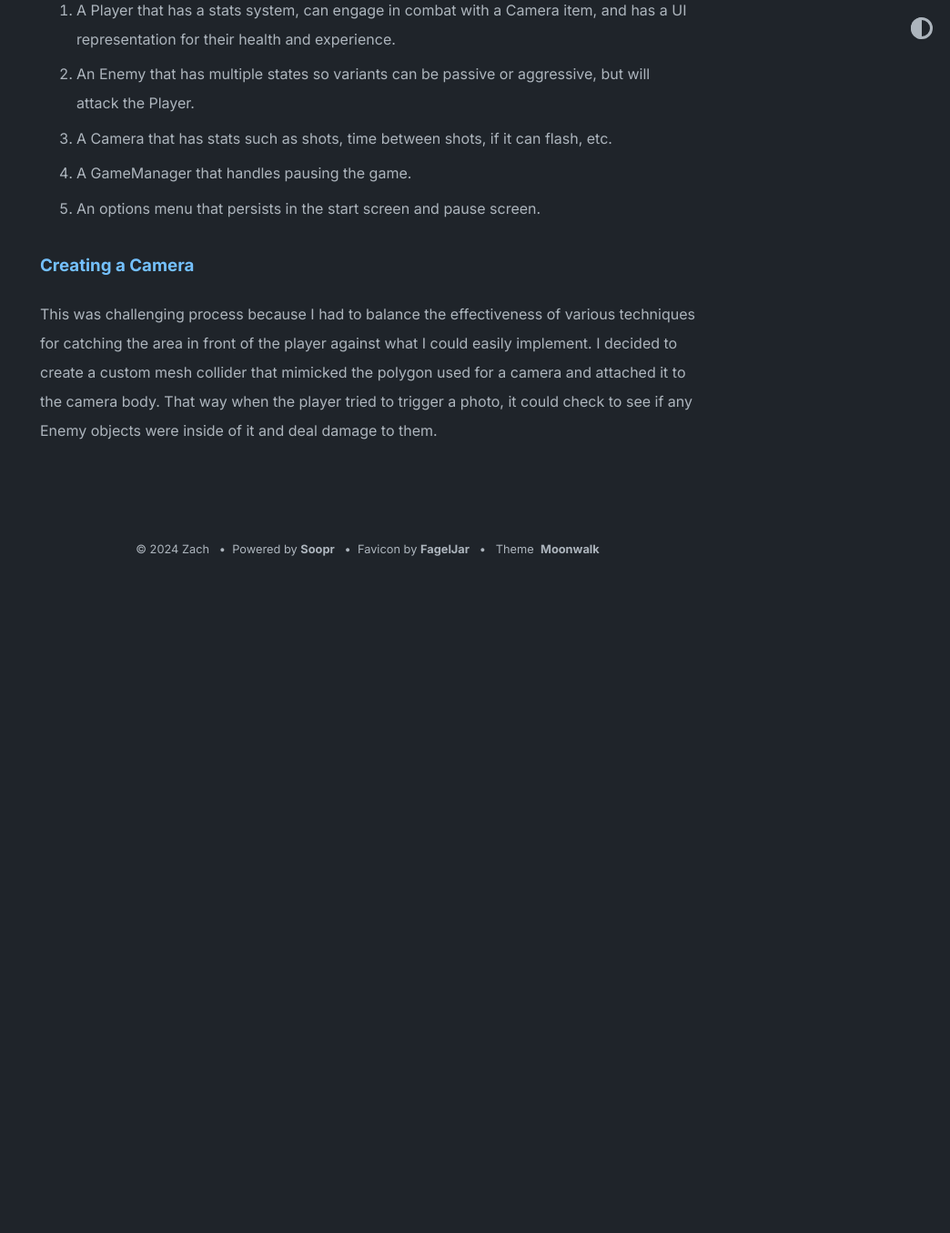
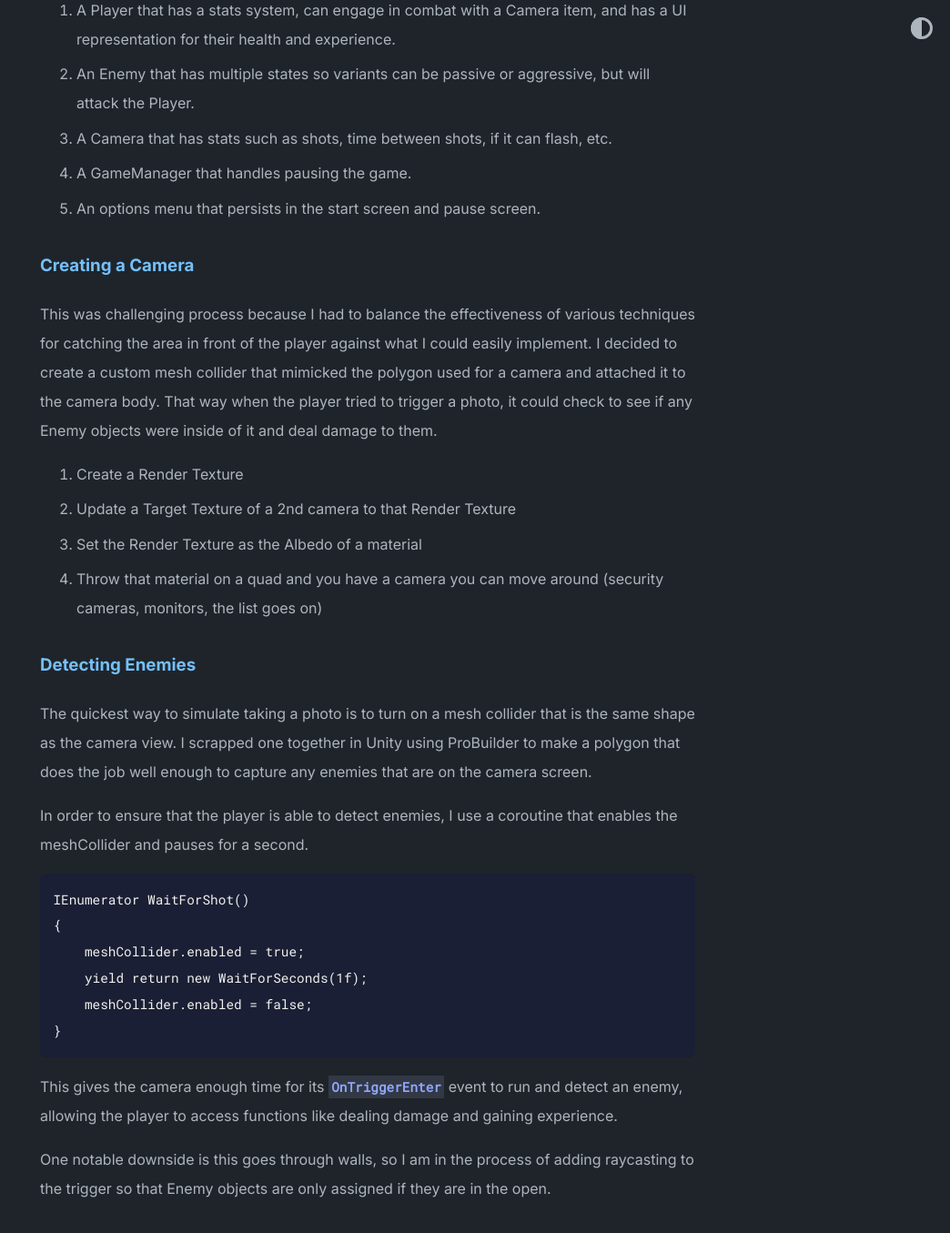
Before and after one commit to zbaileydev/zbaileydev.github.io, a Jekyll site: the page built from _posts/2024-02-07-designing-a-prototype.md, in a window 1280 px wide and 1400 px high, scrolled down 532 px. Shown: the top 1355 px of the window at 91% size, without its empty margins (236-1280 px from the left). Built offline with Jekyll 4.4.1, drawn with Linux system fonts in a browser that asks for light colours; before the commit the page ends 1162 px from its top, so only the background shows below that; some of the changed text lies outside the part shown.

Commit message:
Update 2024-02-07-designing-a-prototype.md

````diff
--- a/_posts/2024-02-07-designing-a-prototype.md
+++ b/_posts/2024-02-07-designing-a-prototype.md
@@ -19,3 +19,27 @@ I have started getting into photography and wanted to create a role-playing game
 ### Creating a Camera
 
 This was challenging process because I had to balance the effectiveness of various techniques for catching the area in front of the player against what I could easily implement. I decided to create a custom mesh collider that mimicked the polygon used for a camera and attached it to the camera body. That way when the player tried to trigger a photo, it could check to see if any Enemy objects were inside of it and deal damage to them.
+
+1. Create a Render Texture
+2. Update a Target Texture of a 2nd camera to that Render Texture
+3. Set the Render Texture as the Albedo of a material
+4. Throw that material on a quad and you have a camera you can move around (security cameras, monitors, the list goes on)
+
+### Detecting Enemies
+
+The quickest way to simulate taking a photo is to turn on a mesh collider that is the same shape as the camera view. I scrapped one together in Unity using ProBuilder to make a polygon that does the job well enough to capture any enemies that are on the camera screen.
+
+In order to ensure that the player is able to detect enemies, I use a coroutine that enables the meshCollider and pauses for a second.
+
+```
+IEnumerator WaitForShot()
+{
+    meshCollider.enabled = true;
+    yield return new WaitForSeconds(1f);
+    meshCollider.enabled = false;
+}
+```
+
+This gives the camera enough time for its `OnTriggerEnter` event to run and detect an enemy, allowing the player to access functions like dealing damage and gaining experience.
+
+One notable downside is this goes through walls, so I am in the process of adding raycasting to the trigger so that Enemy objects are only assigned if they are in the open.
````
